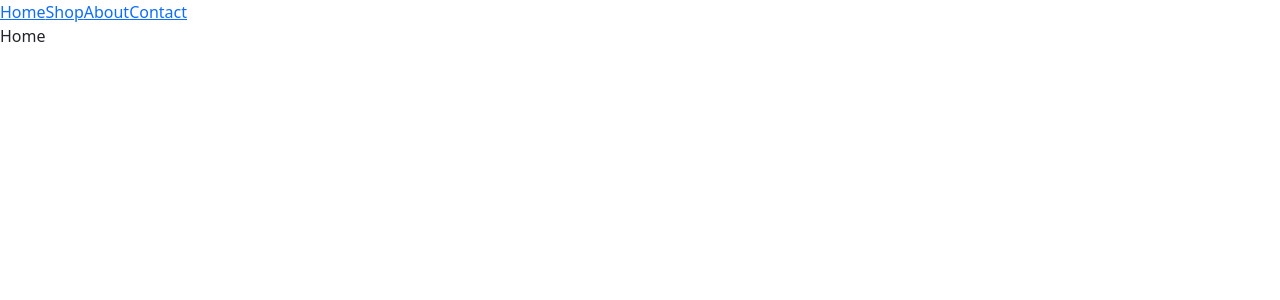
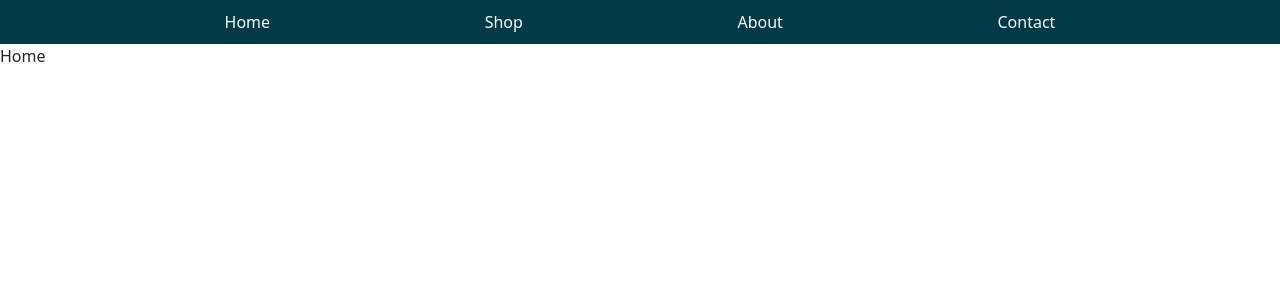
Before and after one commit to daria1703/The-Swan-House, a React (Create React App) app: page / in a window 1280 px wide. Shown: the top 300 px of the page. Built offline with nearby package versions, Linux system fonts and the light colour scheme.

Commit message:
Navbar v1

```diff
--- a/src/App.css
+++ b/src/App.css
@@ -1,38 +1,12 @@
-.App {
-  text-align: center;
+.navbar_swan{
+  display: flex;
+  flex-wrap: nowrap;
+  justify-content: space-evenly;
+  background-color: #013946;
+  color: #f0ffff;
+  padding: 10px;
 }
 
-.App-logo {
-  height: 40vmin;
-  pointer-events: none;
+.navbar_swan a:hover{
+  color: #C8D9D9;
 }
-
-@media (prefers-reduced-motion: no-preference) {
-  .App-logo {
-    animation: App-logo-spin infinite 20s linear;
-  }
-}
-
-.App-header {
-  background-color: #282c34;
-  min-height: 100vh;
-  display: flex;
-  flex-direction: column;
-  align-items: center;
-  justify-content: center;
-  font-size: calc(10px + 2vmin);
-  color: white;
-}
-
-.App-link {
-  color: #61dafb;
-}
-
-@keyframes App-logo-spin {
-  from {
-    transform: rotate(0deg);
-  }
-  to {
-    transform: rotate(360deg);
-  }
-}
--- a/src/App.js
+++ b/src/App.js
@@ -1,5 +1,5 @@
 import './App.css';
-import {BrowserRouter as Router, Routes, Route, Link} from 'react-router-dom'
+import { BrowserRouter as Router, Routes, Route, Link } from 'react-router-dom'
 import Home from './Pages/Home';
 import Shop from './Pages/Shop';
 import About from './Pages/About';
@@ -11,18 +11,18 @@ import "bootstrap/dist/css/bootstrap.min.css";
 function App() {
   return (
     <Router>
-      <nav>
-        <Link to="/">Home</Link>
-        <Link to="/shop">Shop</Link>
-        <Link to="/about">About</Link>
-        <Link to="/contact">Contact</Link>
+      <nav className="navbar_swan">
+        <Link className="nav-item nav-link" to="/">Home</Link>
+        <Link className="nav-item nav-link" to="/shop">Shop</Link>
+        <Link className="nav-item nav-link" to="/about">About</Link>
+        <Link className="nav-item nav-link" to="/contact">Contact</Link>
       </nav>
       <Routes>
-        <Route path="/" element={<Home/>}/>
-        <Route path="/shop" element={<Shop/>}/>
-        <Route path="/about" element={<About/>}/>
-        <Route path="/contact" element={<Contact/>}/>
-        <Route path="*" element={<ErrorPage/>}/>
+        <Route path="/" element={<Home />} />
+        <Route path="/shop" element={<Shop />} />
+        <Route path="/about" element={<About />} />
+        <Route path="/contact" element={<Contact />} />
+        <Route path="*" element={<ErrorPage />} />
       </Routes>
     </Router>
   );
```
